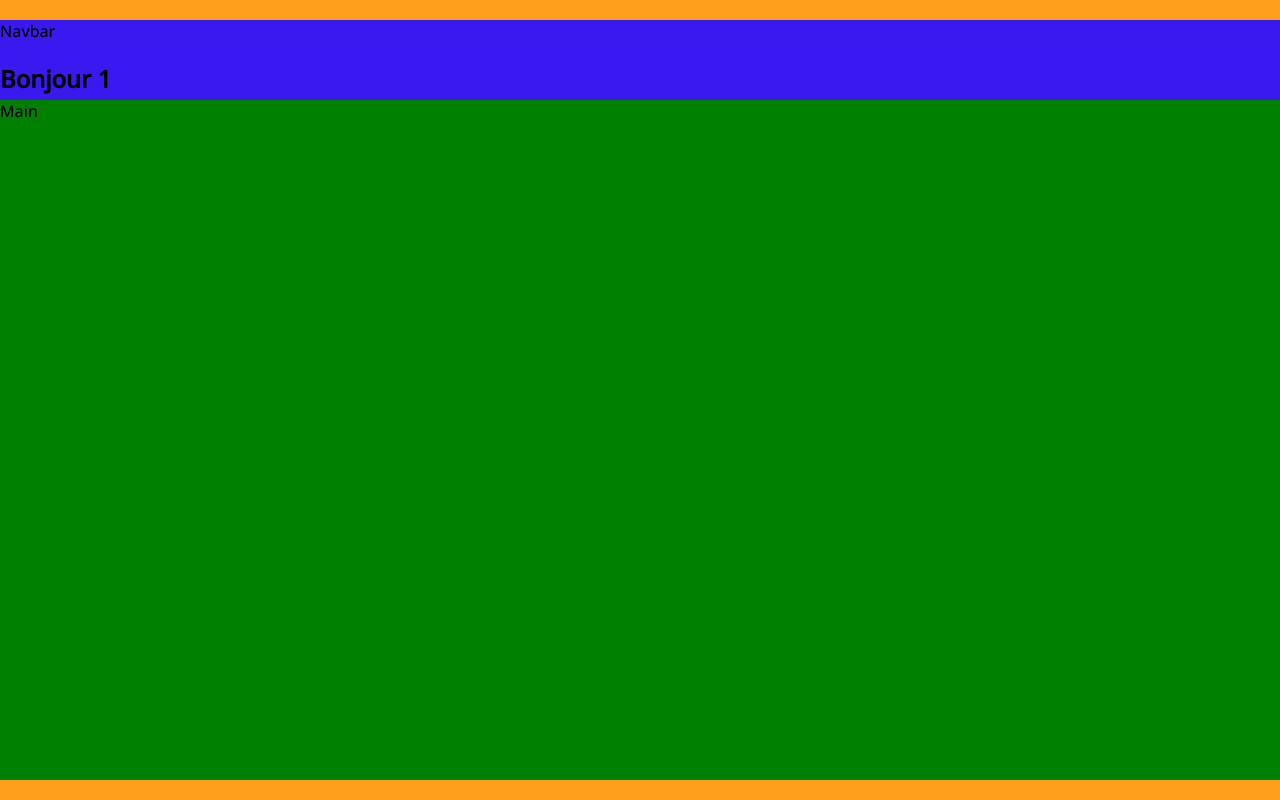
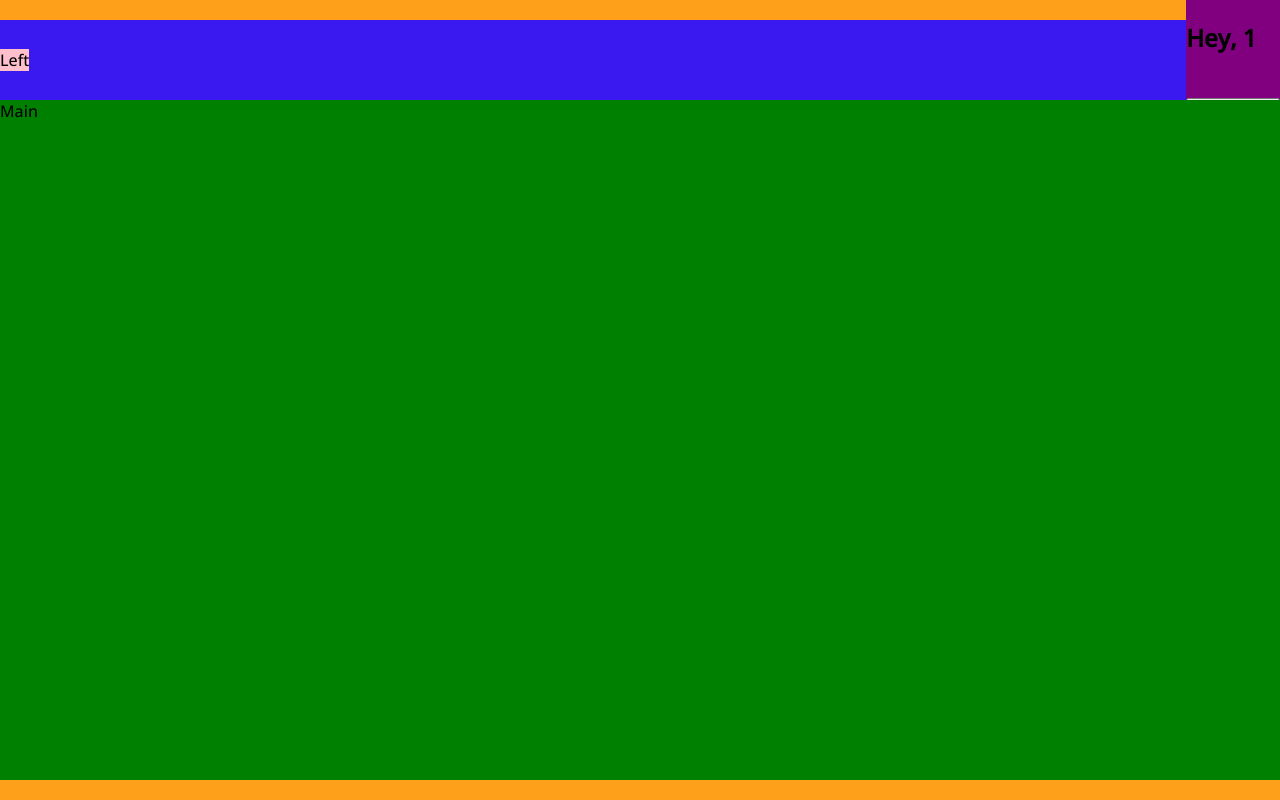
Before and after one commit to nikos100980/crazee-burger, a React (Create React App) app: page /order/1 in a window 1280 px wide. Built offline with nearby package versions, Linux system fonts and the light colour scheme.

Commit message:
♻️ F04: ORDER>layout>navbar>add left-side and right-side

```diff
--- a/src/components/pages/order/Navbar.jsx
+++ b/src/components/pages/order/Navbar.jsx
@@ -1,30 +1,37 @@
 import React from "react";
-import { Link} from "react-router-dom";
+import { Link } from "react-router-dom";
 import styled from "styled-components";
 
-export default function Navbar({username}) {
-
+export default function Navbar({ username }) {
   return (
     <NavbarStyled>
-      Navbar
-      <h1>Bonjour {username}</h1>
+      <div className="left-side">Left</div>
+      <div className="right-side">
+        Right
+        <h1>Hey, {username}</h1>
         <br />
         <Link to="/">
           <button>Deconnexion</button>
         </Link>
         <div className="icon-profil">icon</div>
+      </div>
     </NavbarStyled>
   );
-
-
 }
 
 const NavbarStyled = styled.nav`
   background: #3919f0;
   display: flex;
-    flex-direction: column;
-
+  justify-content: space-between;
+  align-items: center;
   height: 10vh;
   /* border-radius: 15px 15px 0px 0px; */
 
-`
+  .left-side {
+    background: pink;
+  }
+  .right-side {
+    background: purple;
+  }
+
+`;
```
Lines whose indentation alone changed are shown as unchanged.
